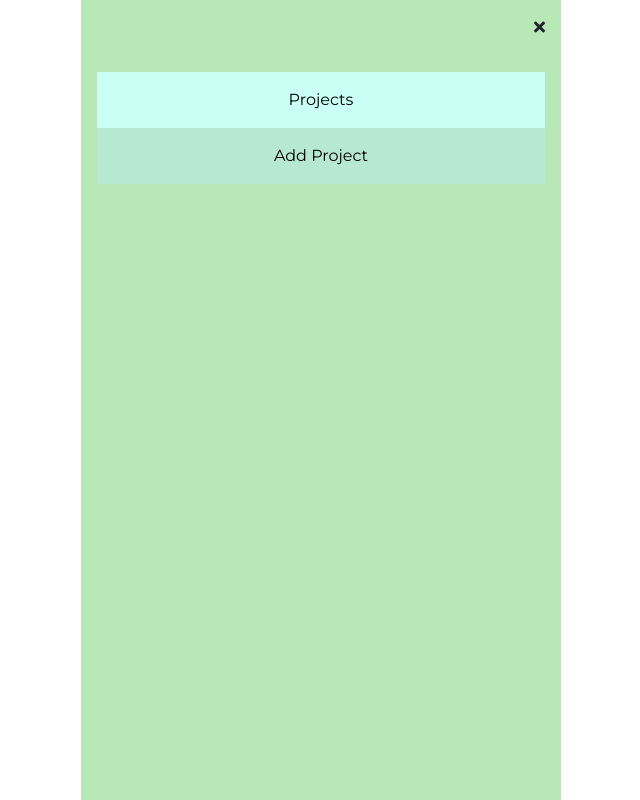
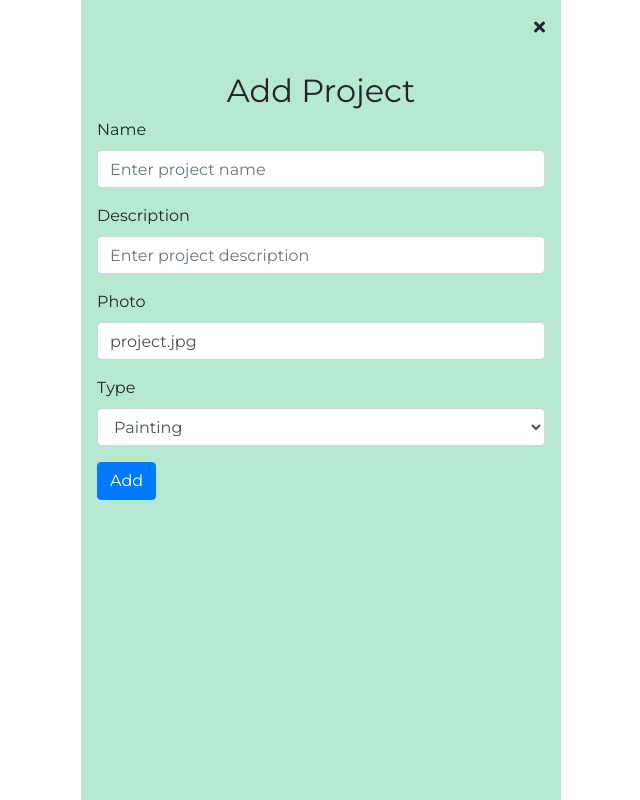
Before and after one commit to TaineC/portfolio-app, a React (Create React App) app: page / in a window 1280 px wide. Both pictures are taken after a click on the icon 857 px from the left and 27 px from the top of the page. Shown: the whole page, without its empty margins (319-959 px from the left). Built offline with nearby package versions, Linux system fonts and the light colour scheme; no server answers.

Commit message:
CRUD layout

```diff
--- a/src/App.jsx
+++ b/src/App.jsx
@@ -2,6 +2,8 @@ import React, {Component} from 'react';
 import axios from 'axios';
 import View from './View.jsx';
 import Project from './Project.jsx';
+import Form from './Form.jsx';
+import Edit from './Edit.jsx';
 import './App.css';
 
 var urlPrefix = 'http://localhost:4000/api';
@@ -23,12 +25,20 @@ class App extends Component {
           name: 'Start Fire',
           description: 'My best project',
         },
-      ]
+      ],
+      projectToUpdate: null,
     };
   }
 
   setActiveView = (view) => {
     this.setState({activeView: view});
+  }
+
+  setProjectToUpdate = (id) => {
+    var foundProject = this.state.projects.find((project) => {
+      return project.id === id;
+    });
+    this.setState({projectToUpdate: foundProject});
   }
 
   getProjects = () => {
@@ -39,16 +49,25 @@ class App extends Component {
     });
   }
 
-  addProject = (data) => {
-
+  addProjects = (data) => {
+    axios.post(urlPrefix+'/projects',data)
+    .then(res => {
+      this.getProjects();
+    })
   }
 
-  deleteProject = (id) => {
-
+  deleteProjects = (id) => {
+    axios.delete(urlPrefix+'/projects'+id)
+    .then(res => {
+      this.getProjects();
+    })
   }
 
-  updateProject = (id,data) => {
-
+  updateProjects = (id,data) => {
+    axios.put(urlPrefix+'/projects/'+id,data)
+    .then(res => {
+      this.getProjects();
+    })
   }
 
   componentDidMount(){
@@ -61,7 +80,7 @@ class App extends Component {
       <div className="app">
 
         <View viewName="projects" activeView={this.state.activeView} className="color1">
-          <div className="header"><i onClick={() => this.setActiveView('nav')} className="fas fa-bars"></i></div>
+          <div className="header"><i onClick={() => this.setActiveView('add-project')} className="fas fa-bars"></i></div>
           <div className="main">
             <h2>Projects</h2>
               {
@@ -70,6 +89,9 @@ class App extends Component {
                   var props = {
                     ...item,
                     key: item.id,
+                    deleteProjects: this.deleteProjects,
+                    setActiveView: this.setActiveView,
+                    setProjectToUpdate: this.setProjectToUpdate,
                   };
 
                   return(
@@ -84,35 +106,17 @@ class App extends Component {
           <div className="header"><i onClick={() => this.setActiveView('projects')} className="fas fa-times"></i></div>
           <div className="main">
             <h2>Add Project</h2>
-              <form>
-                <div className="form-group">
-                  <label htmlFor="name-input">Name</label>
-                  <input type="text" className="form-control" name="name-input" id="name-input" placeholder="Enter project name"/>
-                </div>
-                <div className="form-group">
-                  <label htmlFor="name-input">Description</label>
-                  <input type="text" className="form-control" name="description-input" id="description-input" placeholder="Enter project description"/>
-                </div>
-
-                <div className="form-group">
-                  <label htmlFor="name-input">Photo</label>
-                  <input type="text" className="form-control" name="photo-input" id="photo-input" value="project.jpg"/>
-                </div>
-
-                <div className="form-group">
-                  <label htmlFor="type-input">Type</label>
-                  <select className="form-control" name="type-input" id="type-input">
-                    <option value="1">Painting</option>
-                    <option value="2">Sculpture</option>
-                    <option value="3">Digital</option>
-                  </select>
-                </div>
-
-                <button type="submit" className="btn btn-primary">Add</button>
-              </form>
+              <Form addProject={this.addProject} setActiveView={this.setActiveView}/>
           </div>
         </View>
 
+        <View viewName="edit-project" activeView={this.state.activeView} className="color3">
+          <div className="header"><i onClick={() => this.setActiveView('projects')} className="fas fa-times"></i></div>
+          <div className="main">
+            <h2>Edit Project</h2>
+              <Edit {...this.state.projectToUpdate} updateProjects={this.updateProjects} setActiveView={this.setActiveView}/>
+          </div>
+        </View>
 
 
         <View viewName="nav" activeView={this.state.activeView} className="color4">
--- /dev/null
+++ b/src/Edit.jsx
@@ -0,0 +1,61 @@
+import React, {Component} from 'react';
+import './App.css';
+
+class View extends Component{
+  constructor(props){
+    super(props);
+
+  }
+
+  handleFormSubmit = (e) => {
+    e.preventDefault();
+    var {updateProjects,id,setActiveView} = this.props
+
+    var formData = new FormData(this.form);
+
+    var data = {
+      name: formData.get('name-input'),
+      description: formData.get('description-input'),
+    }
+
+    updateProjects(id,data);
+    setActiveView('projects');
+  }
+
+  render(){
+
+    var {name,description} = this.props
+
+    return(
+        <form onSubmit={this.handleFormSubmit} ref={(el) => {this.form = el}}>
+          <div className="form-group">
+            <label htmlFor="name-input">Name</label>
+            <input type="text" className="form-control" name="name-input" id="name-input" defaultValue={name}/>
+          </div>
+
+          <div className="form-group">
+            <label htmlFor="name-input">Description</label>
+            <input type="text" className="form-control" name="description-input" id="description-input" defaultValue={description}/>
+          </div>
+
+          <div className="form-group">
+            <label htmlFor="name-input">Photo</label>
+            <input type="text" className="form-control" name="photo-input" id="photo-input" value="project.jpg"/>
+          </div>
+
+          <div className="form-group">
+            <label htmlFor="type-input">Type</label>
+            <select className="form-control" name="type-input" id="type-input">
+              <option value="1">Painting</option>
+              <option value="2">Sculpture</option>
+              <option value="3">Digital</option>
+            </select>
+          </div>
+
+          <button type="submit" className="btn btn-primary">Update</button>
+        </form>
+      )
+  }
+}
+
+export default View;
--- /dev/null
+++ b/src/Form.jsx
@@ -0,0 +1,57 @@
+import React, {Component} from 'react';
+import './App.css';
+
+class View extends Component{
+  constructor(props){
+    super(props);
+
+  }
+
+  handleFormSubmit = (e) => {
+    e.preventDefault();
+    var formData = new FormData(this.form);
+
+    var data = {
+      name: formData.get('name-input'),
+      description: formData.get('description-input'),
+    }
+
+    this.props.addProjects(data);
+    this.props.setActiveView('projects');
+  }
+
+  render(){
+
+    return(
+        <form onSubmit={this.handleFormSubmit} ref={(el) => {this.form = el}}>
+          <div className="form-group">
+            <label htmlFor="name-input">Name</label>
+            <input type="text" className="form-control" name="name-input" id="name-input" placeholder="Enter project name"/>
+          </div>
+
+          <div className="form-group">
+            <label htmlFor="name-input">Description</label>
+            <input type="text" className="form-control" name="description-input" id="description-input" placeholder="Enter project description"/>
+          </div>
+
+          <div className="form-group">
+            <label htmlFor="name-input">Photo</label>
+            <input type="text" className="form-control" name="photo-input" id="photo-input" value="project.jpg"/>
+          </div>
+
+          <div className="form-group">
+            <label htmlFor="type-input">Type</label>
+            <select className="form-control" name="type-input" id="type-input">
+              <option value="1">Painting</option>
+              <option value="2">Sculpture</option>
+              <option value="3">Digital</option>
+            </select>
+          </div>
+
+          <button type="submit" className="btn btn-primary">Add</button>
+        </form>
+      )
+  }
+}
+
+export default View;
--- a/src/Project.jsx
+++ b/src/Project.jsx
@@ -4,6 +4,18 @@ import './App.css';
 class Project extends Component {
   constructor(props){
     super(props);
+  }
+
+  handleDeleteClick = () => {
+    var {deleteProjects, id} = this.props;
+    deleteProjects(id);
+  }
+
+  handleEditClick = () => {
+    var {setActiveView, setProjectToUpdate, id} = this.props;
+
+    setProjectToUpdate(id);
+    setActiveView('edit-project');
   }
 
   render(){
@@ -18,8 +30,8 @@ class Project extends Component {
             <p className="card-text">{description}</p>
             <p>
               <i className="fas fa-heart"></i>
-              <i className="fas fa-edit"></i>
-              <i className="fas fa-trash"></i>
+              <i onClick={this.handleEditClick} className="fas fa-edit"></i>
+              <i onClick={this.handleDeleteClick} className="fas fa-trash"></i>
             </p>
           </div>
       </div>
```
